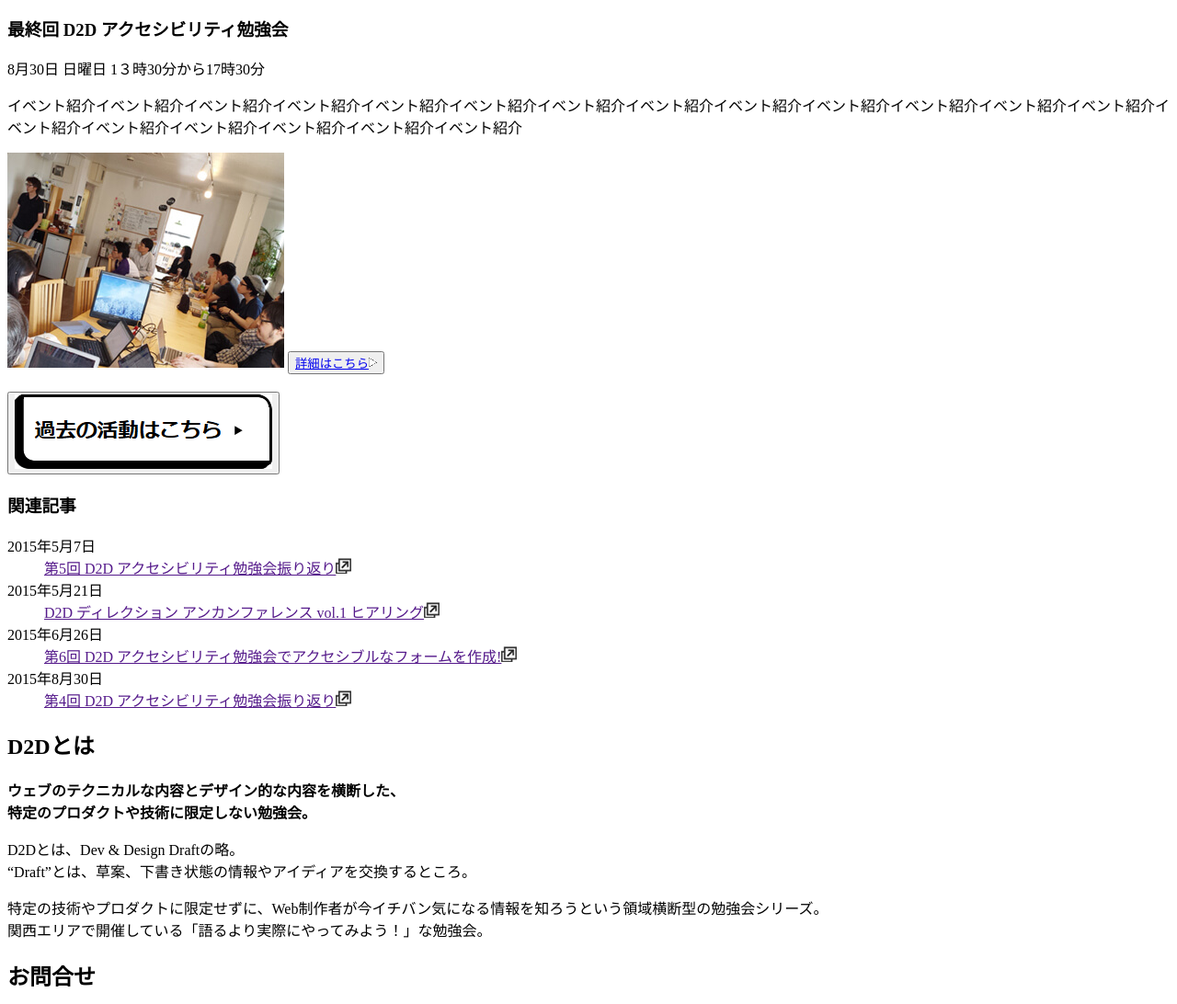
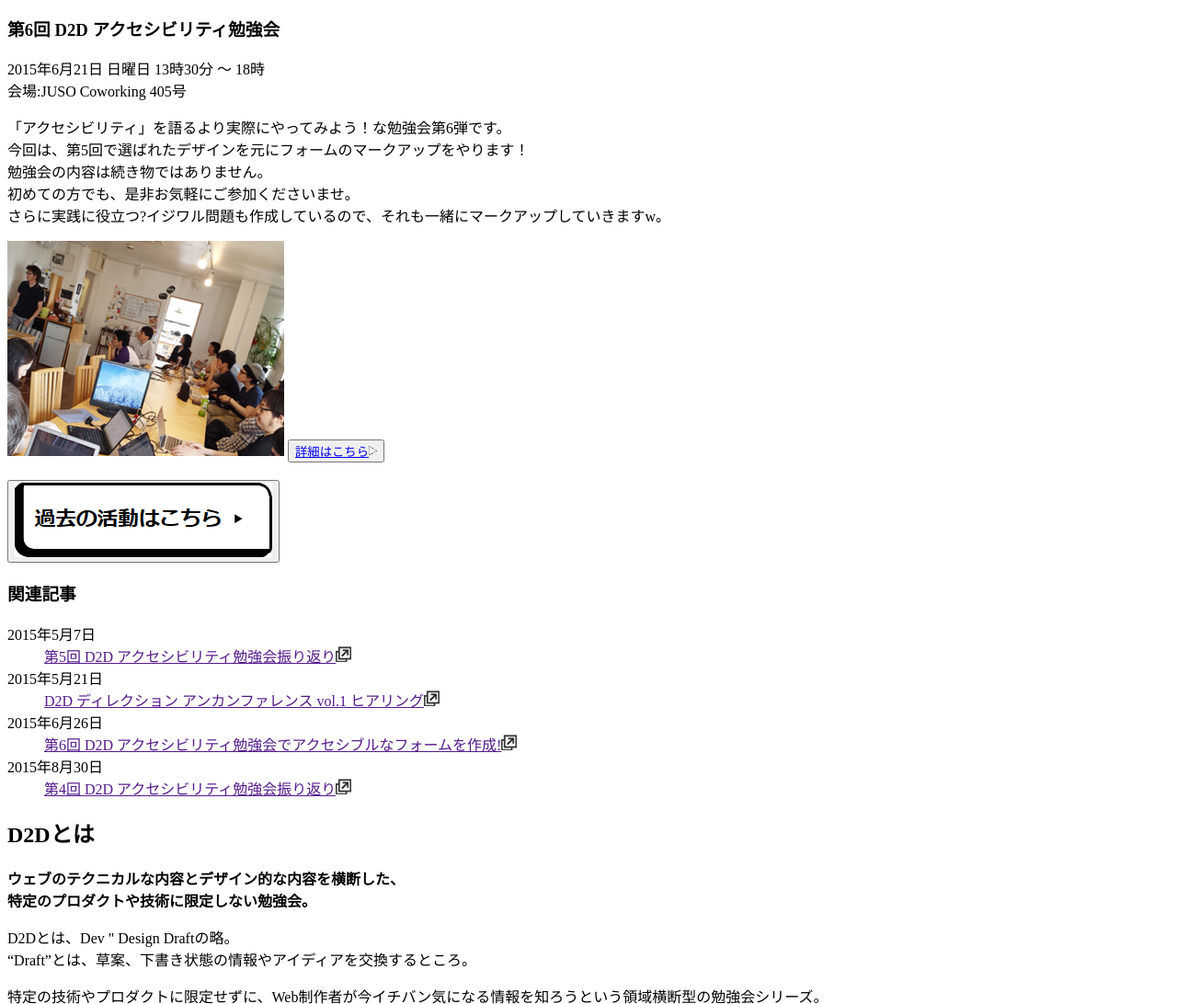
Before and after one commit to D2DRAFT/a11y7C, a plain HTML site: page docs/index.html in a window 1280 px wide. Shown: the part 780-1872 px from the top of the page at 92% size. Drawn offline with Linux system fonts and the light colour scheme.

Commit message:
no message

```diff
--- a/docs/index.html
+++ b/docs/index.html
@@ -22,14 +22,19 @@
 
 <main role="main">
 
-<p><img src="img/main_image.jpg" width="1280" height="458" alt="気なること。本当に知りたいこと、ここにあります。"></p>
+<p><img src="img/main_image.jpg" width="1280" height="458" alt="気なること、本当に知りたいこと。ここにあります。"></p>
 
 <section>
 <h2>活動紹介</h2>
 
-<h3>最終回 D2D アクセシビリティ勉強会</h3>
-<p>8月30日 日曜日 1３時30分から17時30分</p>
-<p>イベント紹介イベント紹介イベント紹介イベント紹介イベント紹介イベント紹介イベント紹介イベント紹介イベント紹介イベント紹介イベント紹介イベント紹介イベント紹介イベント紹介イベント紹介イベント紹介イベント紹介イベント紹介イベント紹介</p>
+<h3>第6回 D2D  アクセシビリティ勉強会</h3>
+<p>2015年6月21日 日曜日 13時30分 ～ 18時<br>
+会場:JUSO Coworking 405号</p>
+<p>「アクセシビリティ」を語るより実際にやってみよう！な勉強会第6弾です。<br>
+今回は、第5回で選ばれたデザインを元にフォームのマークアップをやります！<br>
+勉強会の内容は続き物ではありません。<br>
+初めての方でも、是非お気軽にご参加くださいませ。<br>
+さらに実践に役立つ?イジワル問題も作成しているので、それも一緒にマークアップしていきますw。</p>
 <img src="img/img_d2dstudy.jpg" width="301" height="234" alt="イベントの様子">
 <button><a href="#">詳細はこちら<img src="img/arrow_right.gif" width="9" height="11" alt="別サイトに移動します。"></a>
 </button>
@@ -56,7 +61,7 @@
 
 <p><strong>ウェブのテクニカルな内容とデザイン的な内容を横断した、<br>
 特定のプロダクトや技術に限定しない勉強会。</strong></p>
-<p>D2Dとは、Dev & Design Draftの略。<br>
+<p>D2Dとは、Dev &quot; Design Draftの略。<br>
 “Draft”とは、草案、下書き状態の情報やアイディアを交換するところ。</p>
 <p>特定の技術やプロダクトに限定せずに、Web制作者が今イチバン気になる情報を知ろうという領域横断型の勉強会シリーズ。<br>
 関西エリアで開催している「語るより実際にやってみよう！」な勉強会。</p>
@@ -105,7 +110,7 @@
 
 
 <footer>
-<p><small>&copy;D2DRAFT. All rights reserved.</small></p>
+<small>&copy;D2DRAFT. All rights reserved.</small>
 </footer>
 
 </main>
```
